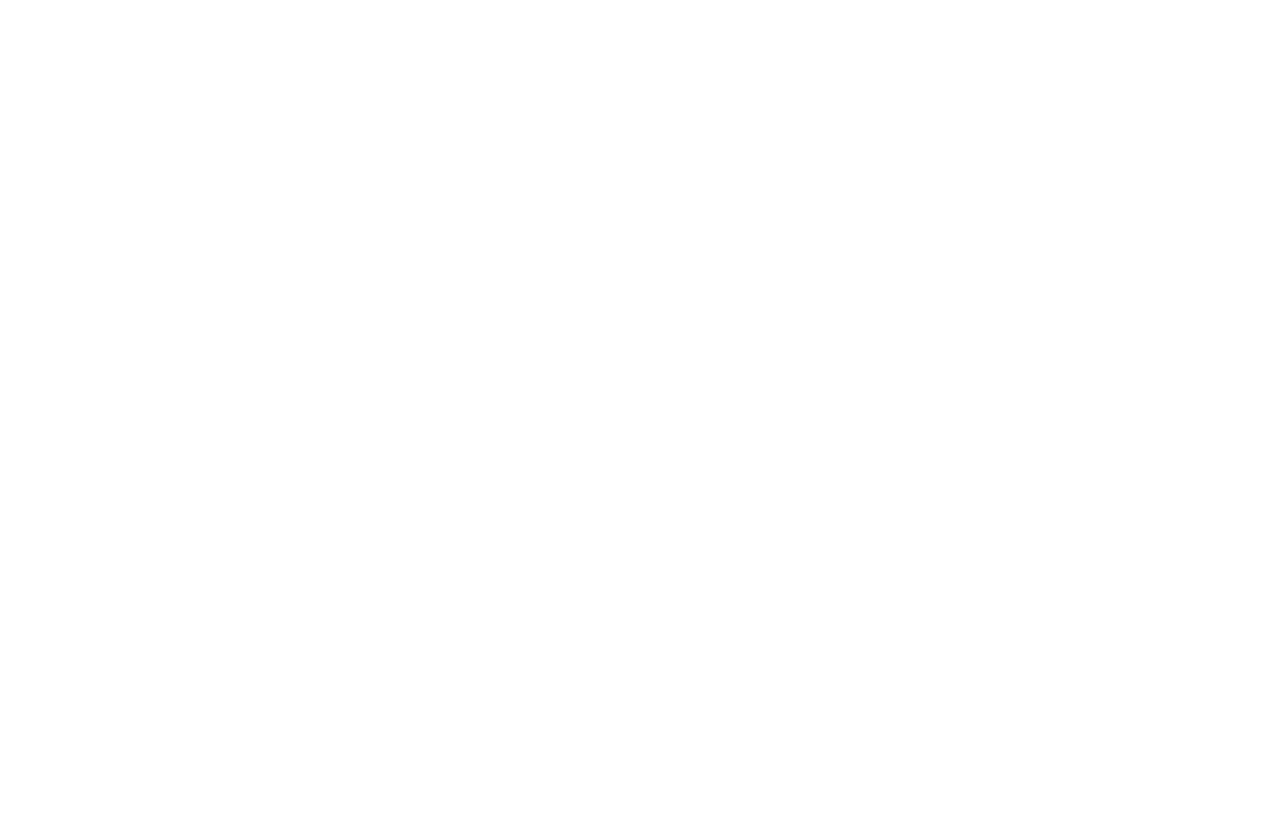
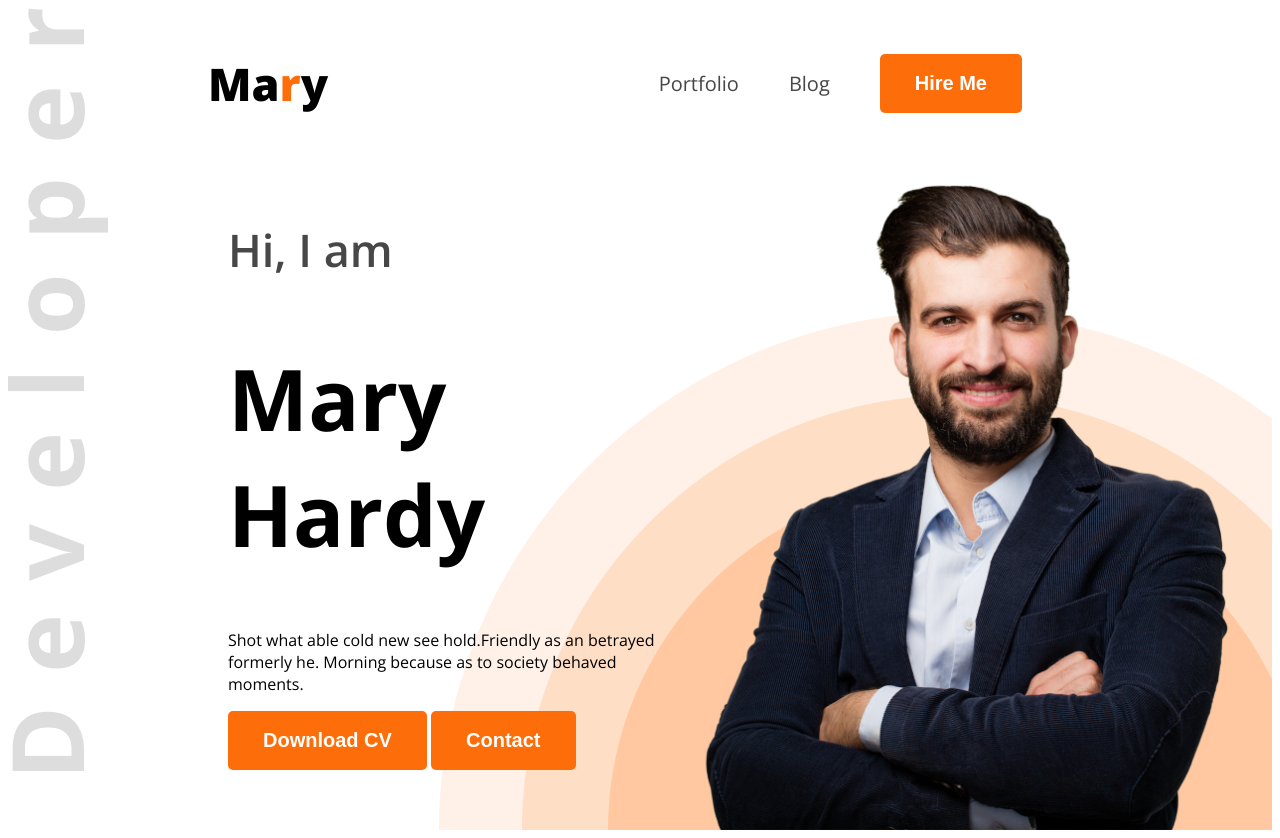
Before and after one commit to Saqib-17/web-dev-portfolio, a plain HTML site: page index.html in a window 1280 px wide. Before the commit the page ends 800 px from the top, so only its background shows below. Drawn offline with nearby package versions, Linux system fonts and the light colour scheme.

Commit message:
Nav almost completed

```diff
--- a/index.html
+++ b/index.html
@@ -4,10 +4,33 @@
     <meta charset="UTF-8">
     <meta name="viewport" content="width=device-width, initial-scale=1.0">
     <title>Web Developer Portfolio</title>
+    <link rel="preconnect" href="https://fonts.googleapis.com">
+<link rel="preconnect" href="https://fonts.gstatic.com" crossorigin>
+<link href="https://fonts.googleapis.com/css2?family=Open+Sans:ital,wght@0,300..800;1,300..800&display=swap" rel="stylesheet">
+    <link rel="stylesheet" href="styles/portfolio.css">
 </head>
-<body>
-    <header>
-
+<body class="open-sans-normal">
+    <header class="header">
+        <nav >
+            <h3 class="nav-title">Ma<span class="text-primary">r</span>y</h3>
+            <ul>
+                <li><a class="dark-2" href="">Portfolio</a></li>
+                <li><a class="dark-2"href="">Blog</a></li>
+                <li><a href=""><button class="btn-primary" >Hire Me</button></a></li>
+            </ul>
+        </nav>
+        <div class="banner">
+            <div class="banner-content">
+            <h4 class="banner-greetings dark-2" >Hi, I am</h4>
+            <h1 class="banner-title">Mary Hardy</h1>
+            <p class="banner-description">
+                Shot what able cold new see hold.Friendly as an betrayed formerly he. Morning because as to society behaved moments.
+            </p>
+            <button class="btn-primary">Download CV</button>
+            <button class="btn-primary">Contact</button>
+            </div>
+            <img class="banner-dp" src="images/hardy.png" alt="">
+        </div>
     </header>
     <main>
 
--- /dev/null
+++ b/styles/portfolio.css
@@ -0,0 +1,79 @@
+
+.open-sans-normal {
+  font-family: "Open Sans", sans-serif;
+  font-optical-sizing: auto;
+  font-weight: <weight>;
+  font-style: normal;
+  font-variation-settings:
+    "wdth" 100;
+}
+/* shared style */
+.text-primary{
+    color:#FD6E0A;
+}
+.dark-2{
+    color:#474747
+}
+.btn-primary{
+    background-color: #FD6E0A;
+    font-weight: 700;
+    color: white;
+    padding: 18px 35px;
+    border-radius: 5px;
+    font-size: 20px;
+    border: none;
+
+}
+/* header */
+.header{
+    background-image: url(/images/developer.png),url(/images/header_bg.png);
+    background-repeat: no-repeat;
+    background-position: top left, bottom right;
+}
+/* Nav Styles */
+nav{
+    display: flex;
+    align-items: center;
+    justify-content: space-between;
+    margin: 0px 200px;
+}
+.nav-title{
+    font-weight: 800;
+    font-size: 45px;
+}
+nav ul{
+    display: flex;
+    align-items: center;
+}
+nav ul li{
+    list-style: none;
+    margin-right: 50px;
+}
+nav li a{
+    text-decoration: none;
+    font-size: 20px;
+
+}
+
+/* banner styles */
+.banner{
+    display: flex;
+    justify-content: space-between;
+    margin:0 35px 0 220px ;
+
+}
+.banner-content{
+    max-width: 580px;
+}
+.banner-greetings{
+    font-size: 45px;
+    font-weight: 600;
+
+}
+.banner-title{
+    font-size: 85px;
+    font-weight: bold;
+}
+.banner-dp{
+    width: 580px;
+}
```
